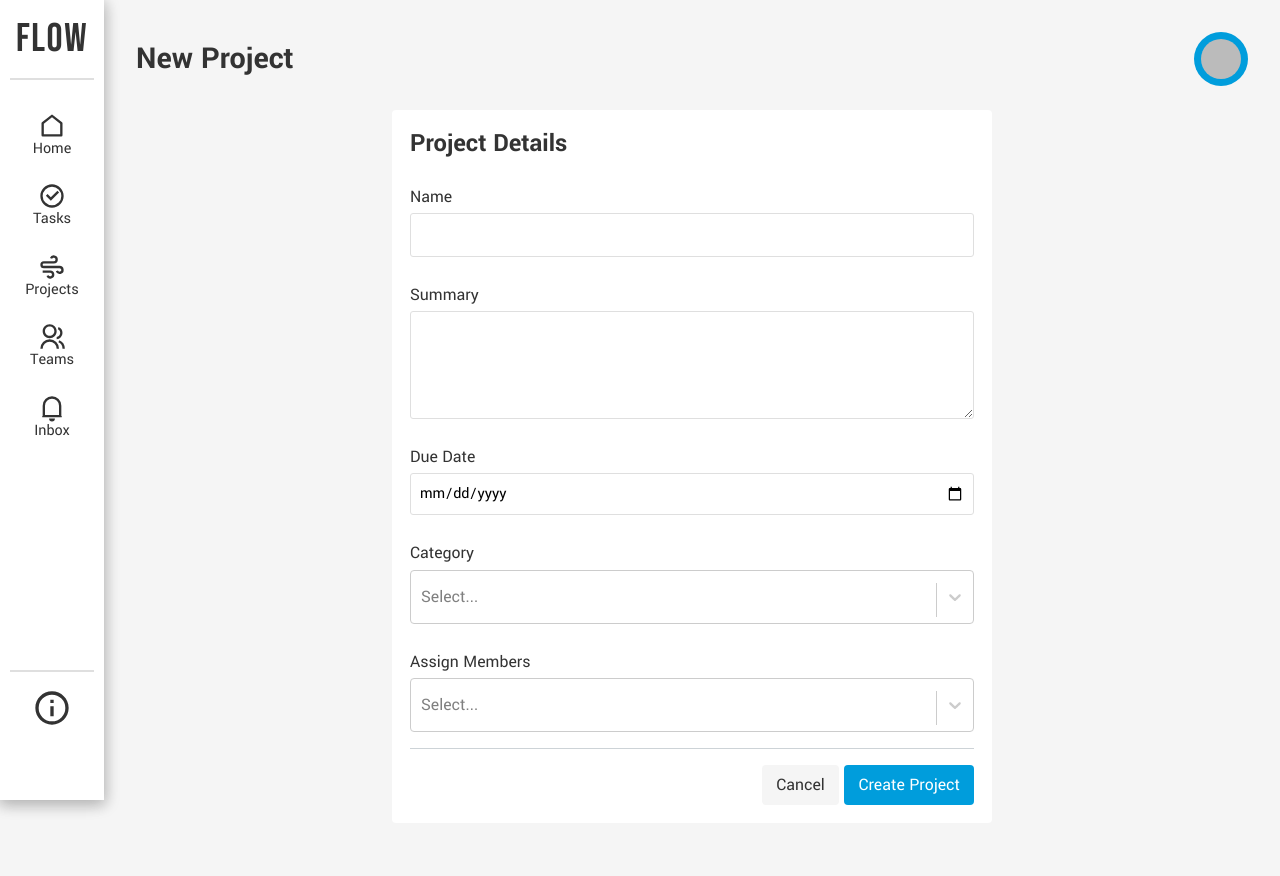
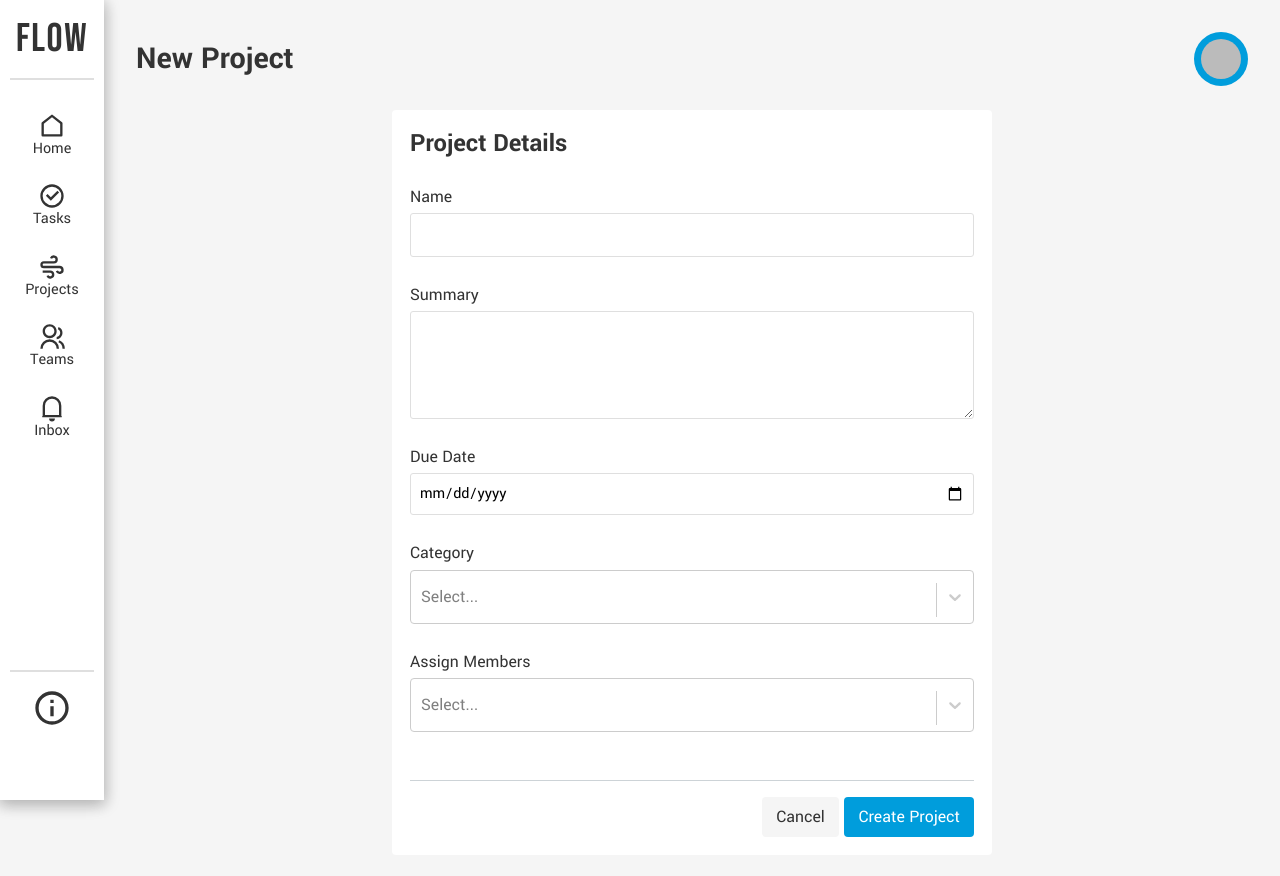
Before and after one commit to lisawagner/flow-app, a React (Create React App) app: page /create in a window 1280 px wide. Shown: the top 876 px of the page. Built offline with nearby package versions, Linux system fonts and the light colour scheme; no server answers; the database is empty; sample sign-in values are in the browser's storage.

Commit message:
style: new project component margin

```diff
--- a/src/pages/NewProject/NewProject.module.css
+++ b/src/pages/NewProject/NewProject.module.css
@@ -58,6 +58,7 @@
 
 /* Bottom Buttons */
 .newBtnsWrap {
+  margin-top: 3rem;
   padding-top: 1rem;
   border-top: 1px solid rgba(9,38,56,.2);
 
@@ -101,3 +102,8 @@
   color: var(--alert-color);
   margin: 1.5rem auto 1rem;
 }
+
+/*  Media Queries */
+@media (min-width: 767px) {
+
+}
```
